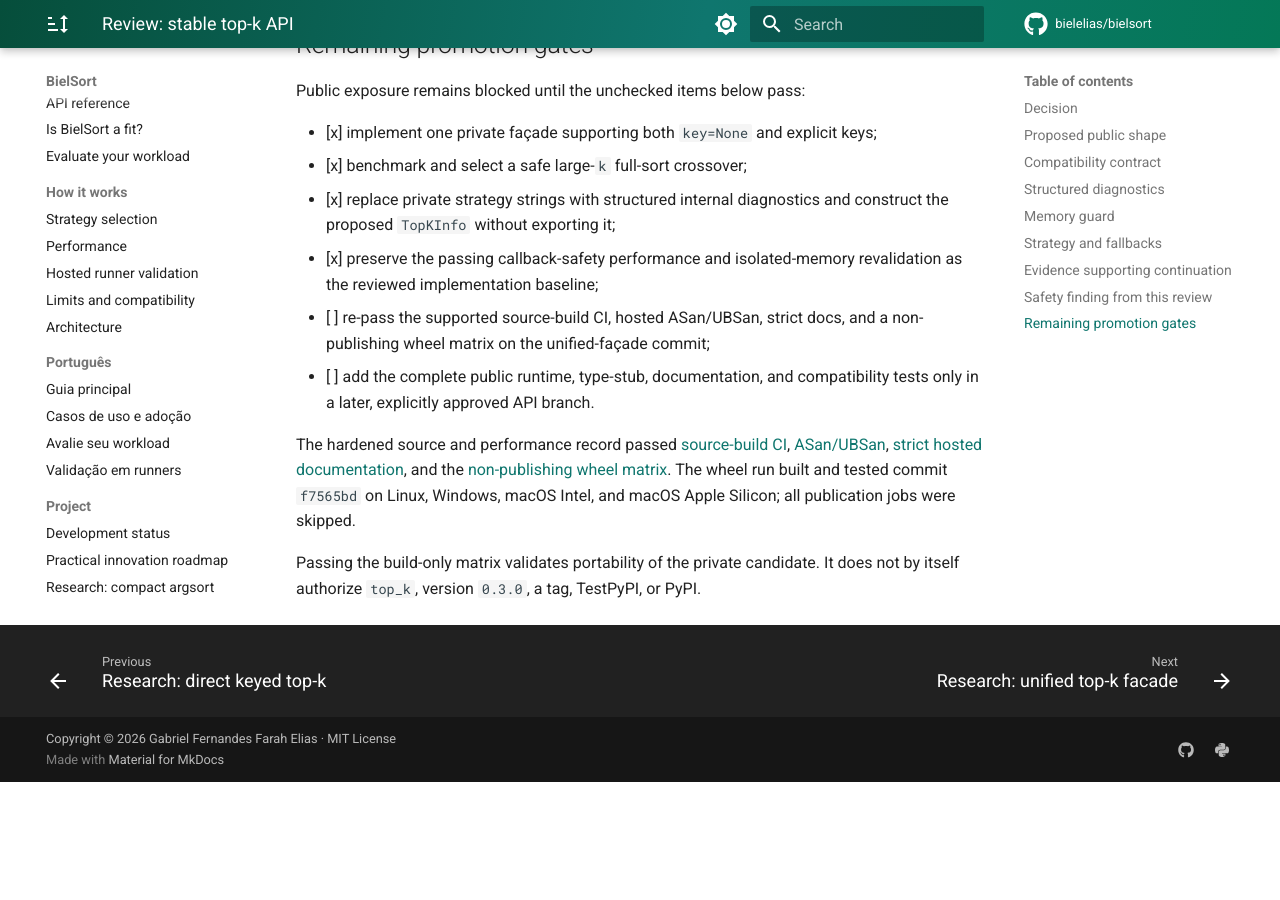
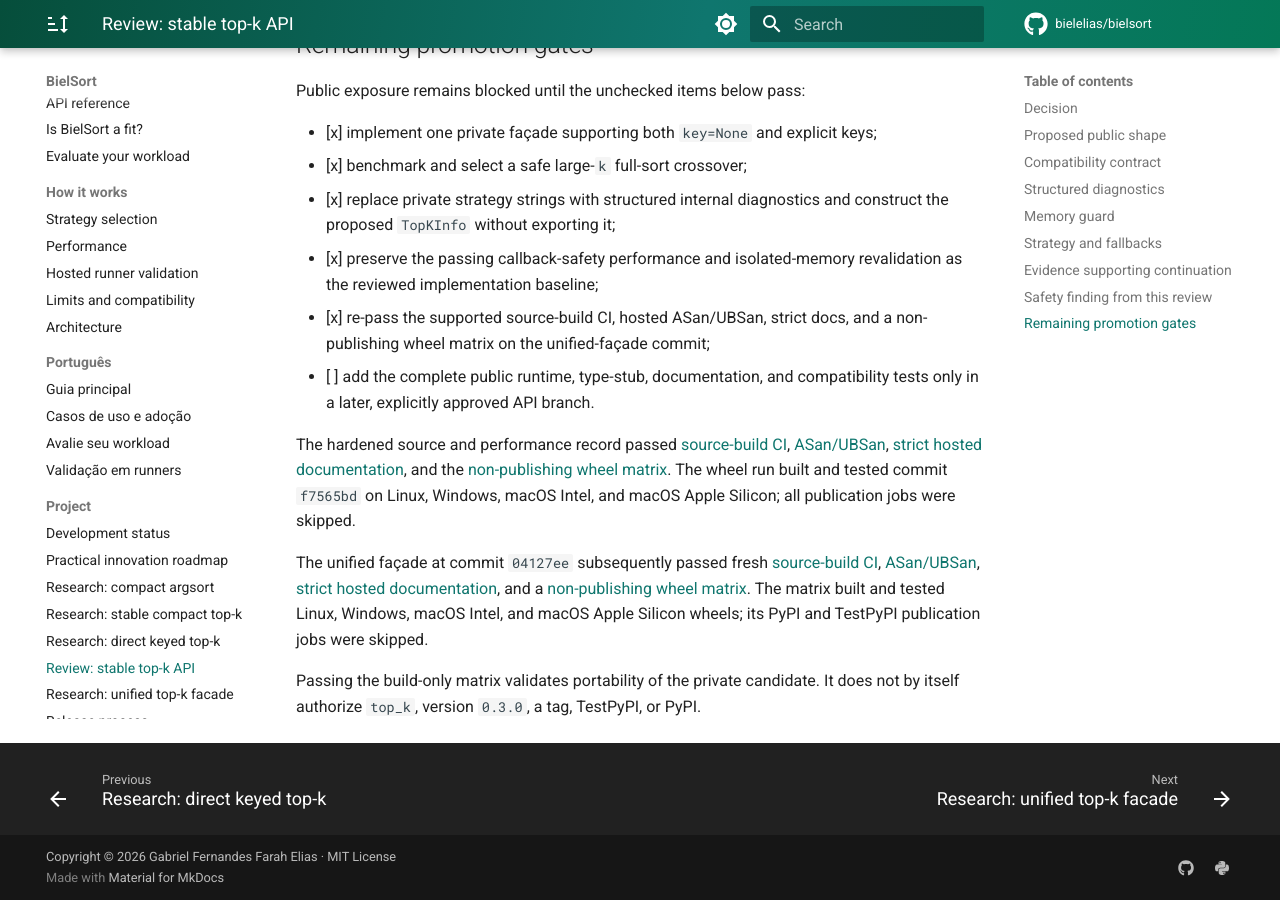
Before and after one commit to bielelias/bielsort, an MkDocs documentation site: the page built from docs/topk-api-review.md, in a window 1280 px wide and 900 px high, scrolled down 4803 px. Built offline with MkDocs 1.6.1 and Material for MkDocs 9.7.7, drawn with Linux system fonts in a browser that asks for light colours; comment, search, counter and statistics services are not loaded; before the commit the page ends 5585 px from its top, so only the background shows below that.

Commit message:
Record unified top-k portability validation

```diff
--- a/docs/topk-api-review.md
+++ b/docs/topk-api-review.md
@@ -195,7 +195,7 @@
   and construct the proposed `TopKInfo` without exporting it;
 - [x] preserve the passing callback-safety performance and isolated-memory
   revalidation as the reviewed implementation baseline;
-- [ ] re-pass the supported source-build CI, hosted ASan/UBSan, strict docs,
+- [x] re-pass the supported source-build CI, hosted ASan/UBSan, strict docs,
   and a non-publishing wheel matrix on the unified-façade commit;
 - [ ] add the complete public runtime, type-stub, documentation, and
   compatibility tests only in a later, explicitly approved API branch.
@@ -209,6 +209,15 @@
 The wheel run built and tested commit `f7565bd` on Linux, Windows, macOS Intel,
 and macOS Apple Silicon; all publication jobs were skipped.
 
+The unified façade at commit `04127ee` subsequently passed fresh
+[source-build CI](https://github.com/bielelias/bielsort/actions/runs/31062370200),
+[ASan/UBSan](https://github.com/bielelias/bielsort/actions/runs/31062370239),
+[strict hosted documentation](https://github.com/bielelias/bielsort/actions/runs/31062370208),
+and a
+[non-publishing wheel matrix](https://github.com/bielelias/bielsort/actions/runs/31062939080).
+The matrix built and tested Linux, Windows, macOS Intel, and macOS Apple
+Silicon wheels; its PyPI and TestPyPI publication jobs were skipped.
+
 Passing the build-only matrix validates portability of the private candidate.
 It does not by itself authorize `top_k`, version `0.3.0`, a tag, TestPyPI, or
 PyPI.
```
Also changed, not shown: ROADMAP.md (+1 -1 lines).
